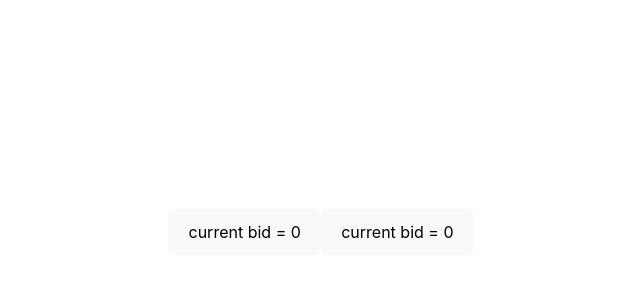
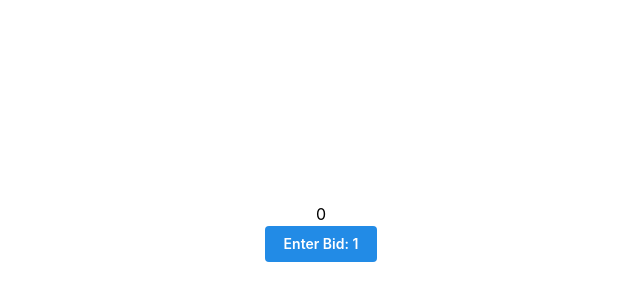
Before and after one commit to SamEakin/DealDashClone, a React (Vite) app: page / in a window 1280 px wide. Shown: the part 168-468 px from the top of the page, without its empty margins (319-959 px from the left). Built offline with nearby package versions, Linux system fonts and the light colour scheme.

Commit message:
sharing state between components with props

```diff
--- a/src/App.tsx
+++ b/src/App.tsx
@@ -1,20 +1,24 @@
-import { useState } from 'react'
-import './App.css'
-import { MyButton } from './components/myButton'
+import { useState } from 'react';
+import './App.css';
+import CurrentBid from './components/CurrentBid';
+import MyButton from './components/MyButton';
 
 function App() {
 
-	const [currentBid, setCurrentBid] = useState(0);
+  const [currentBid, setCurrentBid] = useState(1);
+  const [total, setTotal] = useState(0);
 
-	function handleClick() {
-		setCurrentBid(currentBid + 1)
-	}
+
+  function handleClick() {
+    console.log("clicked")
+    setTotal(total + currentBid)
+  }
 
 
   return (
     <>
-      <MyButton currentBid={currentBid} onClick={handleClick}/>
-      <MyButton currentBid={currentBid} onClick={handleClick}/>
+      <CurrentBid currentBidAmount={total} />
+      <MyButton bidAmount={currentBid} onClick={handleClick} />
     </>
   )
 }
--- /dev/null
+++ b/src/components/CurrentBid.tsx
@@ -0,0 +1,13 @@
+import { Text } from "@mantine/core";
+
+interface CurrentBidProps {
+  currentBidAmount: number
+}
+
+export default function CurrentBid({currentBidAmount}: CurrentBidProps){
+  return (
+    <Text>
+      { currentBidAmount }
+    </Text>
+  )
+}
--- a/src/components/myButton.tsx
+++ b/src/components/myButton.tsx
@@ -1,10 +1,15 @@
-import { useState } from "react";
+import { Button } from "@mantine/core";
 
-export function MyButton({currentBid, onClick}) {
+interface MyButtonProps {
+	bidAmount: number,
+	onClick: (() => any)
+}
+
+export default function MyButton({ bidAmount, onClick }: MyButtonProps) {
 
 	return (
-	  <button onClick={onClick}>
-		current bid = { currentBid }
-	  </button>
+		<Button onClick={onClick}>
+			Enter Bid: {bidAmount}
+		</Button>
 	);
-  }
+}
--- a/src/main.tsx
+++ b/src/main.tsx
@@ -1,11 +1,14 @@
-import React from 'react'
-import ReactDOM from 'react-dom/client'
-import App from './App.tsx'
-import './index.css'
+import { MantineProvider } from '@mantine/core';
 import '@mantine/core/styles.css';
+import React from 'react';
+import ReactDOM from 'react-dom/client';
+import App from './App.tsx';
+import './index.css';
 
 ReactDOM.createRoot(document.getElementById('root')!).render(
   <React.StrictMode>
-    <App />
+    <MantineProvider>
+      <App />
+    </MantineProvider>
   </React.StrictMode>
 )
```
